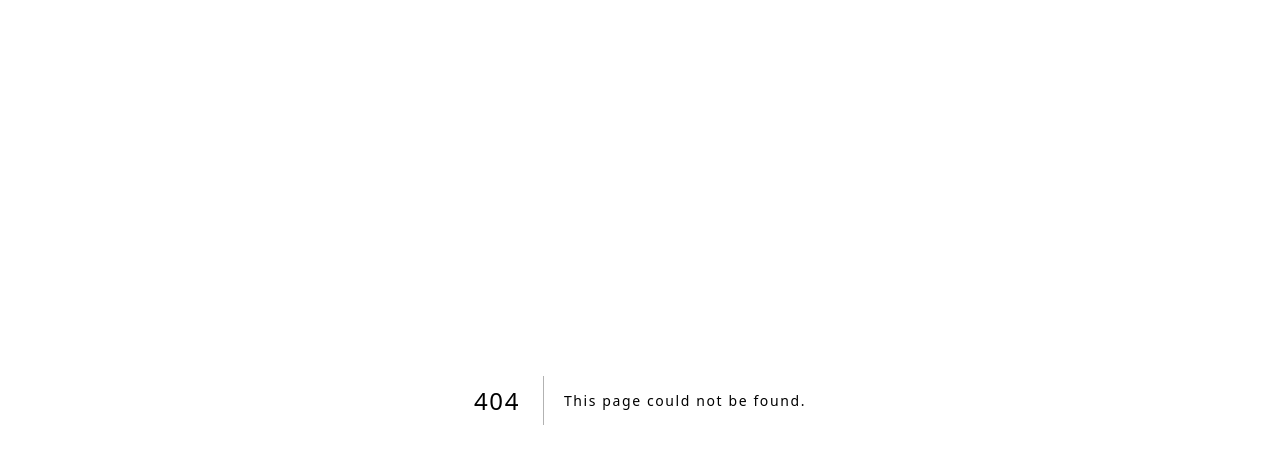
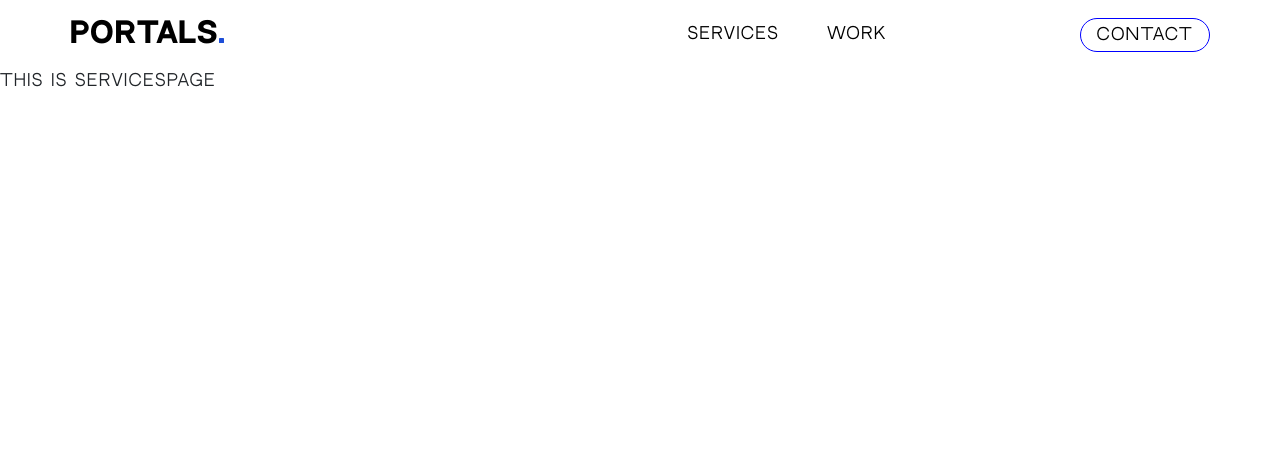
Before and after one commit to venilsutariya/portals, a Next.js app: page /services in a window 1280 px wide. Before the commit this address had no page. Shown: the top 464 px of the page. Built offline with nearby package versions, Linux system fonts and the light colour scheme.

Commit message:
add code

```diff
--- /dev/null
+++ b/app/(root)/services/page.tsx
@@ -0,0 +1,9 @@
+const ServicesPage = () => {
+    return (
+        <div>
+            this is ServicesPage
+        </div>
+     );
+}
+
+export default ServicesPage;
--- /dev/null
+++ b/app/(root)/work/page.tsx
@@ -0,0 +1,9 @@
+const WorkPage = () => {
+    return (
+        <div>
+            this is WorkPage
+        </div>
+     );
+}
+
+export default WorkPage;
--- a/app/globals.css
+++ b/app/globals.css
@@ -1,79 +1,6 @@
 @tailwind base;
 @tailwind components;
 @tailwind utilities;
-
-@layer base {
-  :root {
-    --background: 0 0% 100%;
-    --foreground: 0 0% 3.9%;
-
-    --card: 0 0% 100%;
-    --card-foreground: 0 0% 3.9%;
-
-    --popover: 0 0% 100%;
-    --popover-foreground: 0 0% 3.9%;
-
-    --primary: 0 0% 9%;
-    --primary-foreground: 0 0% 98%;
-
-    --secondary: 0 0% 96.1%;
-    --secondary-foreground: 0 0% 9%;
-
-    --muted: 0 0% 96.1%;
-    --muted-foreground: 0 0% 45.1%;
-
-    --accent: 0 0% 96.1%;
-    --accent-foreground: 0 0% 9%;
-
-    --destructive: 0 84.2% 60.2%;
-    --destructive-foreground: 0 0% 98%;
-
-    --border: 0 0% 89.8%;
-    --input: 0 0% 89.8%;
-    --ring: 0 0% 3.9%;
-
-    --radius: 0.5rem;
-  }
-
-  .dark {
-    --background: 0 0% 3.9%;
-    --foreground: 0 0% 98%;
-
-    --card: 0 0% 3.9%;
-    --card-foreground: 0 0% 98%;
-
-    --popover: 0 0% 3.9%;
-    --popover-foreground: 0 0% 98%;
-
-    --primary: 0 0% 98%;
-    --primary-foreground: 0 0% 9%;
-
-    --secondary: 0 0% 14.9%;
-    --secondary-foreground: 0 0% 98%;
-
-    --muted: 0 0% 14.9%;
-    --muted-foreground: 0 0% 63.9%;
-
-    --accent: 0 0% 14.9%;
-    --accent-foreground: 0 0% 98%;
-
-    --destructive: 0 62.8% 30.6%;
-    --destructive-foreground: 0 0% 98%;
-
-    --border: 0 0% 14.9%;
-    --input: 0 0% 14.9%;
-    --ring: 0 0% 83.1%;
-  }
-}
-
-@layer base {
-  * {
-    @apply border-border;
-  }
-  body {
-    @apply bg-background text-foreground;
-  }
-}
 
 @font-face {
   font-family: 'NeutralFace';
--- a/components/customUi/Header.tsx
+++ b/components/customUi/Header.tsx
@@ -3,7 +3,7 @@ const Header = () => {
     <>
       <div className=" container mb-5">
         <div className=" row py-5 my-5">
-          <div className=" col-0 col-md-6"></div>
+          <div className=" col-0 col-md-5 col-lg-6"></div>
           <div className=" col">
             <div className=" uppercase font-semibold text-1xl inline-block md:ms-16">
               <div>We design and DEVELOP</div>
@@ -15,7 +15,7 @@ const Header = () => {
         <div className="headcontent uppercase text-4xl md:text-7xl lg:text-8xl xl:text-9xl">
           <div>design</div>
           <div className=" flex lg:justify-between">
-            <span className=" text-slate-400">&</span>
+            <span className=" text-black/50">&</span>
             <span>development</span>
           </div>
         </div>
```
